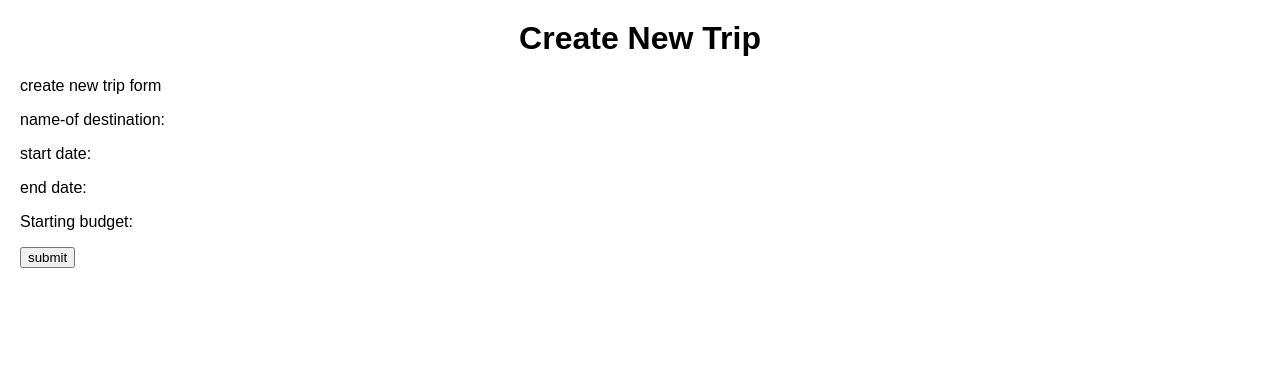
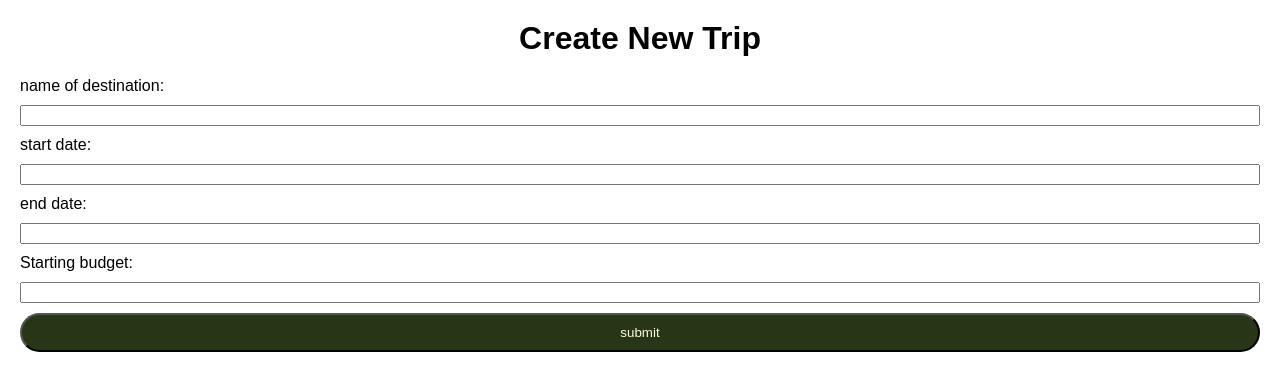
Before and after one commit to psd-travel-tracker/Front-End, a React (Create React App) app: page /create-new-trip in a window 1280 px wide. Shown: the top 390 px of the page. Built offline with nearby package versions, Linux system fonts and the light colour scheme.

Commit message:
Create form for trip creation and connect it to our view-controller function createTrip which waits for a repsonse from our backend function

```diff
--- a/src/Components/Trips.js
+++ b/src/Components/Trips.js
@@ -3,15 +3,17 @@ import {useNavigate} from 'react-router-dom';
 export default function Trips({data}) {
     const navigate = useNavigate();
     return data && data.length ?
-        data.map( trip =>
+        <div className="tripsWrapper">
+            {data.map( trip =>
                 <button
                     key= {trip.id}
                     className="trip-view-button"
-        onClick={() => navigate(`/trip-details/${trip.id}`)}//will replace with function soon do I actually need to use react router?
+                    onClick={() => navigate(`/trip-details/${trip.id}`)}//We need the router to direct us to the new page. In the TripDetails component I can write another function to get this singular trip
                 >
                     <span>{trip.name}</span>
                     <span>{trip.startDate} - {trip.endDate}</span>
-        </button> )
+                </button>
+            )}
+        </div>
         : <p>No Trips Found</p>;
-    {/*return <button className="square">{trip.name}</button>;*/}
 }
--- a/src/Pages/CreateNewTrip.jsx
+++ b/src/Pages/CreateNewTrip.jsx
@@ -1,13 +1,79 @@
+import { useEffect, useState } from "react";
+import { useNavigate } from 'react-router-dom';
+
 export default function CreateNewTrip() {
+    const navigate = useNavigate();
+    // State variables to store the data, loading state, and error state
+    const [data, setData] = useState([]);
+    const [loading, setLoading] = useState(true);
+    const [error, setError] = useState(null);
+
+    const [formData, setFormData] = useState({
+        destination: "",
+        startDate: "",
+        endDate: "",
+        budget: ""
+    });
+
+    async function createTrip(formData) {
+        try {
+            setLoading(true);
+            const newTrip = {
+                name: formData.destination,
+                userId: 1  // Replace with actual user ID once we sort out our auth system
+            };
+            // Get trips - we are hitting the trips endpoint
+            const response = await fetch('http://localhost:3001/trips', {
+                method: 'POST',
+                headers: {
+                    'Content-Type': 'application/json'
+                },
+                body: JSON.stringify(newTrip)
+            });
+
+            if (!response.ok) {
+                console.log({"pre-throw": response.status});
+
+                throw new Error(`HTTP error! status: ${response.status}`);
+            }
+
+            const jsonData = await response.json();
+
+            navigate('/');
+        } catch (error) {
+            setError(error);
+            setLoading(false);
+        }
+    }
+
+    const handleChange = (e) => {
+        const { name, value } = e.target;
+        setFormData({
+            ...formData,
+            [name]: value
+        });
+    };
+
+    const handleSubmit = async (e) => {
+        e.preventDefault(); // Prevent the default form submission
+
+        await createTrip(formData);
+    };
+
     return (
-        <div>
+        <form onSubmit={handleSubmit}>
             <h1 className="welcome-title">Create New Trip</h1>
-            <p>create new trip form</p>
-            <p>name-of destination:</p>
-            <p>start date:</p>
-            <p>end date:</p>
-            <p>Starting budget: </p>
-            <button>submit</button>
-        </div>
+            <div className="formWrapper">
+                <label htmlFor="destination">name of destination:</label>
+                <input type="text" id="destination" name="destination" onChange={handleChange}/>
+                <label htmlFor="startDate">start date:</label>
+                <input type="text" id="startDate" name="startDate" onChange={handleChange}/>
+                <label htmlFor="endDate">end date:</label>
+                <input type="text" id="endDate" name="endDate" onChange={handleChange}/>
+                <label htmlFor="budget">Starting budget: </label>
+                <input type="text" id="budget" name="budget" onChange={handleChange}/>
+                <input type="submit" className="button" value="submit"/>
+            </div>
+        </form>
     );
 }
--- /dev/null
+++ b/src/Style/common.css
@@ -0,0 +1,75 @@
+* {
+    box-sizing: border-box;
+  }
+
+  body {
+    font-family: sans-serif;
+    margin: 20px;
+    padding: 0;
+  }
+
+  h1 {
+    margin-top: 0;
+    font-size: 22px;
+  }
+
+  h2 {
+    margin-top: 0;
+    font-size: 20px;
+  }
+
+  h3 {
+    margin-top: 0;
+    font-size: 18px;
+  }
+
+  h4 {
+    margin-top: 0;
+    font-size: 16px;
+  }
+
+  h5 {
+    margin-top: 0;
+    font-size: 14px;
+  }
+
+  h6 {
+    margin-top: 0;
+    font-size: 12px;
+  }
+
+  code {
+    font-size: 1.2em;
+  }
+
+  ul {
+    padding-inline-start: 20px;
+  }
+
+  * {
+    box-sizing: border-box;
+  }
+
+  body {
+    font-family: sans-serif;
+    margin: 20px;
+    padding: 0;
+  }
+
+  .welcome-title {
+    text-align: center;
+    font-size: 2rem;
+    margin-bottom: 20px;
+  }
+
+  .button {
+    background-color: #283618;
+    padding: 10px 30px;
+    border-radius: 20px;
+    text-align: center;
+    color: #FEFAE0;
+  }
+
+  .button:hover {
+    cursor: pointer;
+  }
--- /dev/null
+++ b/src/Style/form.css
@@ -0,0 +1,6 @@
+.formWrapper {
+    display: flex;
+    flex-direction: column;
+    gap: 10px;
+    justify-content: center;
+}
--- /dev/null
+++ b/src/Style/trip.css
@@ -0,0 +1,35 @@
+.create-trip-button {
+    width: 90%;
+    max-width: 600px;
+    margin: 10px auto;
+    padding: 16px 24px;
+    display: flex;
+    justify-content: space-between;
+    align-items: center;
+    font-size: 1rem;
+    background-color: #283618;
+    color: #FEFAE0;
+    border: 1px solid #ccc;
+    border-radius: 10px;
+    cursor: pointer;
+  }
+  .trip-view-button {
+    width: 90%;
+    max-width: 600px;
+    margin: 10px auto;
+    padding: 16px 24px;
+    display: flex;
+    justify-content: space-between;
+    align-items: center;
+    font-size: 1rem;
+    background-color: #f5f5f5;
+    border: 1px solid #ccc;
+    border-radius: 10px;
+    cursor: pointer;
+  }
+
+  .tripsWrapper {
+    display: flex;
+    flex-direction: column;
+    gap: 10px;
+  }
--- /dev/null
+++ b/src/Trip.js
@@ -0,0 +1,3 @@
+export default function Trip({Name}) {
+    return <button className="tripRow">{Name}</button>;
+}
--- a/src/index.js
+++ b/src/index.js
@@ -1,6 +1,8 @@
 import React, { StrictMode } from "react";
 import { createRoot } from "react-dom/client";
-import "./styles.css";
+import "./Style/common.css";
+import "./Style/trip.css";
+import "./Style/form.css"
 
 import App from "./App";
 
--- a/src/styles.css
+++ /dev/null
@@ -1,123 +0,0 @@
-* {
-    box-sizing: border-box;
-  }
-
-  body {
-    font-family: sans-serif;
-    margin: 20px;
-    padding: 0;
-  }
-
-  h1 {
-    margin-top: 0;
-    font-size: 22px;
-  }
-
-  h2 {
-    margin-top: 0;
-    font-size: 20px;
-  }
-
-  h3 {
-    margin-top: 0;
-    font-size: 18px;
-  }
-
-  h4 {
-    margin-top: 0;
-    font-size: 16px;
-  }
-
-  h5 {
-    margin-top: 0;
-    font-size: 14px;
-  }
-
-  h6 {
-    margin-top: 0;
-    font-size: 12px;
-  }
-
-  code {
-    font-size: 1.2em;
-  }
-
-  ul {
-    padding-inline-start: 20px;
-  }
-
-  * {
-    box-sizing: border-box;
-  }
-
-  body {
-    font-family: sans-serif;
-    margin: 20px;
-    padding: 0;
-  }
-
-  .welcome-title {
-    text-align: center;
-    font-size: 2rem;
-    margin-bottom: 20px;
-  }
-  .create-trip-button {
-    width: 90%;
-    max-width: 600px;
-    margin: 10px auto;
-    padding: 16px 24px;
-    display: flex;
-    justify-content: space-between;
-    align-items: center;
-    font-size: 1rem;
-    background-color: #30d036;
-    border: 1px solid #ccc;
-    border-radius: 10px;
-    cursor: pointer;
-  }
-  .trip-view-button {
-    width: 90%;
-    max-width: 600px;
-    margin: 10px auto;
-    padding: 16px 24px;
-    display: flex;
-    justify-content: space-between;
-    align-items: center;
-    font-size: 1rem;
-    background-color: #f5f5f5;
-    border: 1px solid #ccc;
-    border-radius: 10px;
-    cursor: pointer;
-  }
-
-  /* Idk if we use square anymore but leaving here for now*/
-  .square {
-    background: #606c38;
-    color: #fefae0;
-    border: 1px solid #999;
-    float: left;
-    font-size: 24px;
-    margin-right: -1px;
-    margin-top: -1px;
-    padding: 10px 15px;
-    text-align: center;
-    border-radius: 10px;
-  }
-
-  .board-row:after {
-    clear: both;
-    content: '';
-    display: table;
-  }
-
-  .status {
-    margin-bottom: 10px;
-  }
-  .game {
-    display: flex;
-    flex-direction: row;
-  }
-
-  .game-info {
-    margin-left: 20px;
-  }
```
Also changed, not shown: src/App.js (+0 -51 lines), 1 other file (tests, documents, lock files or other folders). Lines whose indentation alone changed are shown as unchanged.
